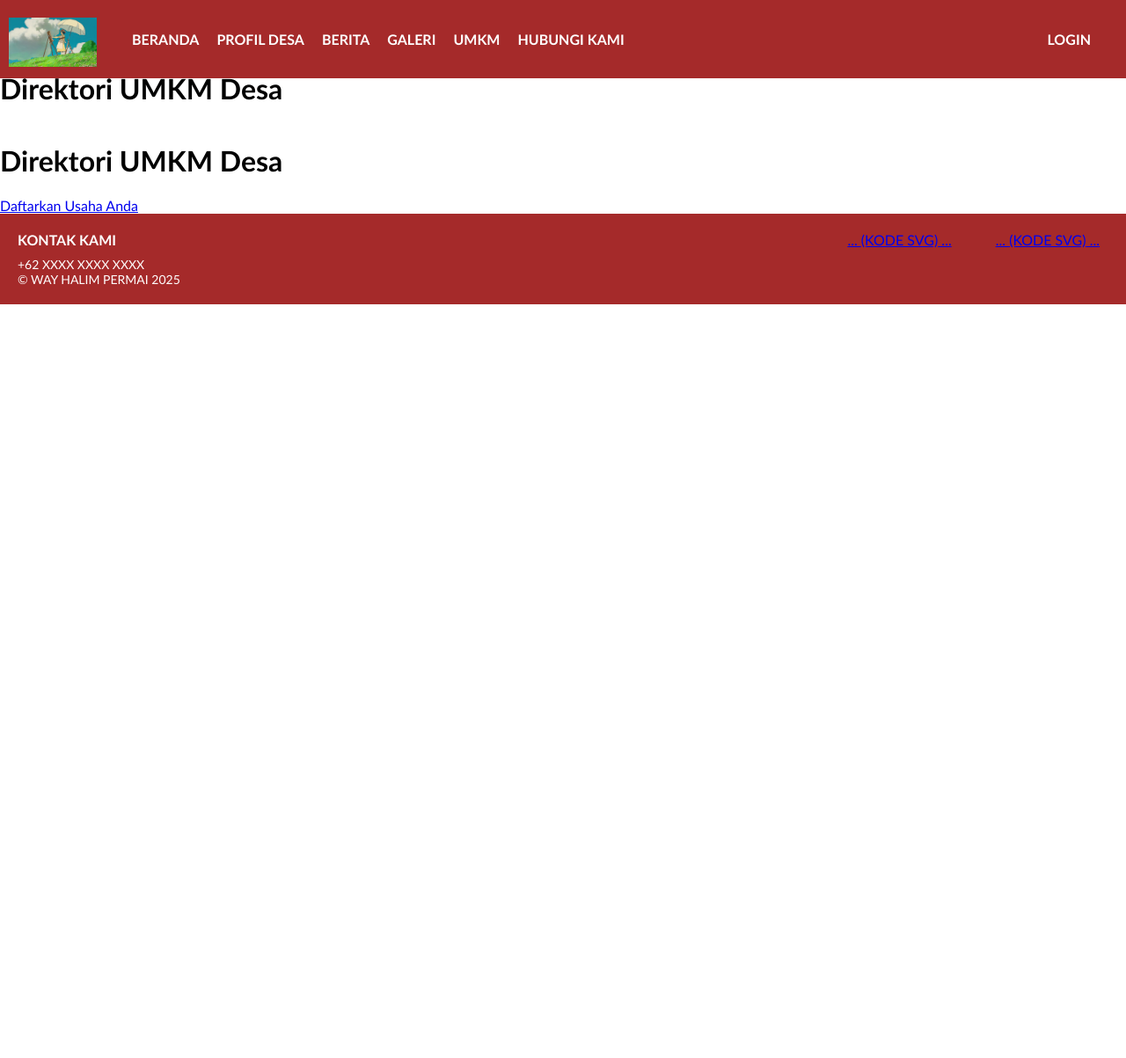
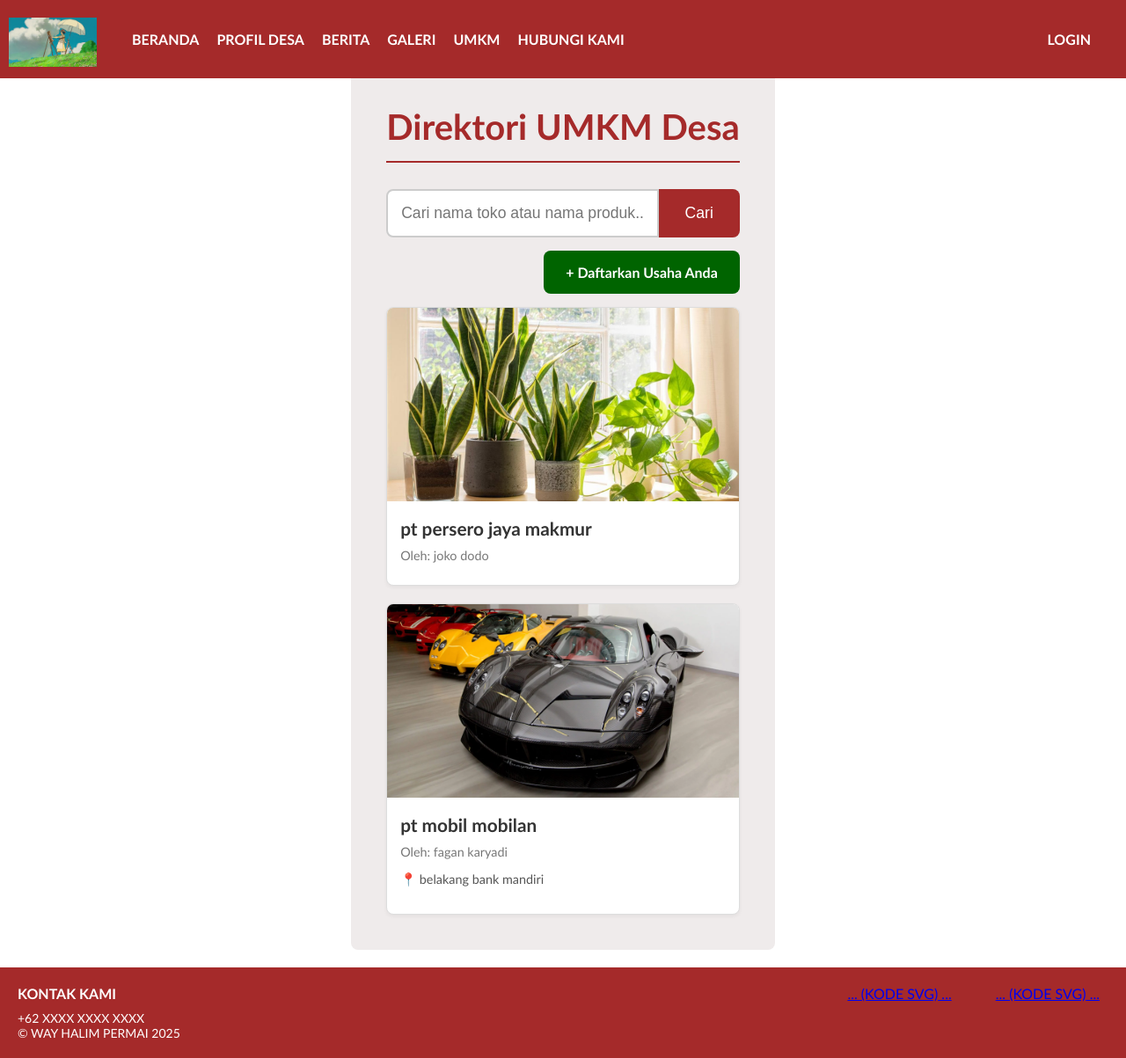
Before and after one commit to IcniP/projek_desa, a Django app: page /umkm/ in a window 1280 px wide. Shown: the whole page at 88% size. Before the commit the page ends 346 px from the top, so only its background shows below. Run offline with Django 5.2, Linux system fonts and the light colour scheme; data comes from the database, SQL or seed files in the repository; data that the repository does not hold is empty; some web fonts are replaced.

Commit message:
fix umkm dan gallery

```diff
--- a/berita/urls.py
+++ b/berita/urls.py
@@ -2,6 +2,6 @@ from django.urls import path
 from . import views
 
 urlpatterns = [
-    # URL untuk detail, misal: /berita/5/
+    path('terbaru/', views.berita_terbaru, name='berita_terbaru'),
     path('<int:pk>/', views.berita_detail, name='berita_detail'),
 ]
--- a/profil/templates/profil/base.html
+++ b/profil/templates/profil/base.html
@@ -31,7 +31,7 @@
                         <a href="{% url 'daftar_rt' %}">Lingkungan & RT</a>
                     </div>
                 </div>
-                <a href="#">Berita</a> <a href="{% url 'galeri' %}">galeri</a>
+                <a href="{% url 'berita_terbaru' %}">Berita</a> <a href="{% url 'galeri' %}">galeri</a>
                 <a href="{% url 'daftar_umkm' %}">Umkm</a>
                 <a href="{% url 'hubungi_kami' %}">Hubungi Kami</a>
             </div>
--- /dev/null
+++ b/static/css/katalog.css
@@ -0,0 +1,82 @@
+
+.main-content {
+    padding: 40px;
+    max-width: 1200px;
+    margin: 20px auto;
+    background-color: #efebeb;
+    border-radius: 8px;
+}
+
+.page-title-container {
+    margin-bottom: 30px;
+    padding-bottom: 15px;
+    border-bottom: 2px solid brown;
+}
+
+.page-title-container h1 {
+    font-size: 2.5em; color: brown; margin: 0;
+}
+
+.search-container { margin-bottom: 30px; }
+.search-form { display: flex; width: 100%; }
+.search-bar {
+    flex-grow: 1; padding: 15px; font-size: 1.1em;
+    border: 2px solid #ccc; border-radius: 8px 0 0 8px;
+}
+.search-button {
+    padding: 15px 30px; font-size: 1.1em; background-color: brown;
+    color: white; border: none; cursor: pointer; border-radius: 0 8px 8px 0;
+}
+
+.katalog-grid {
+    display: grid;
+    grid-template-columns: repeat(auto-fill, minmax(280px, 1fr));
+    gap: 20px;
+}
+
+.katalog-card {
+    background-color: #fff;
+    border: 1px solid #ddd;
+    border-radius: 8px;
+    overflow: hidden;
+    text-decoration: none;
+    color: #333;
+    box-shadow: 0 2px 4px rgba(0,0,0,0.05);
+    transition: box-shadow 0.2s ease-in-out;
+}
+
+.katalog-card:hover {
+    box-shadow: 0 4px 12px rgba(0,0,0,0.1);
+}
+
+.katalog-card-img {
+    width: 100%;
+    height: 220px;
+    object-fit: cover;
+}
+
+.katalog-card-content {
+    padding: 15px;
+}
+
+.katalog-card-title {
+    font-size: 1.3em;
+    font-weight: 600;
+    margin: 0 0 10px 0;
+    white-space: nowrap;
+    overflow: hidden;
+    text-overflow: ellipsis;
+}
+
+.katalog-card-meta {
+    font-size: 0.9em;
+    color: #777;
+    margin-bottom: 10px;
+    display: block;
+}
+
+.katalog-card-location {
+    font-size: 0.9em;
+    color: #555;
+    font-weight: 500;
+}
--- a/umkm/models.py
+++ b/umkm/models.py
@@ -1,4 +1,4 @@
-# umkm/models.py
+
 from django.db import models
 
 class UMKM(models.Model):
@@ -10,9 +10,31 @@ class UMKM(models.Model):
 
     nama_usaha = models.CharField(max_length=200)
     nama_pemilik = models.CharField(max_length=100)
-    deskripsi = models.TextField()
-    foto_produk = models.ImageField(upload_to='foto_umkm/')
+    deskripsi = models.TextField(help_text="Deskripsi umum tentang toko/usaha Anda")
+    foto_utama = models.ImageField(upload_to='umkm_utama/', help_text="Foto terbaik yang mewakili usaha Anda", blank=True, null=True)
+
+    lokasi = models.CharField(max_length=255, blank=True, null=True, help_text="Contoh: Jl. Mawar No. 10")
+    link_ecommerce = models.URLField(max_length=255, blank=True, null=True, help_text="Link ke Tokopedia, Shopee, dll.")
+    kontak_telepon = models.CharField(max_length=20, blank=True, null=True, help_text="Nomor WhatsApp atau Telepon")
+    kontak_instagram = models.CharField(max_length=100, blank=True, null=True, help_text="Nama pengguna Instagram, cth: @desa.wayhalim")
+
     status = models.CharField(max_length=30, choices=STATUS_CHOICES, default='Menunggu Persetujuan')
 
     def __str__(self):
         return self.nama_usaha
+
+class Produk(models.Model):
+    umkm = models.ForeignKey(UMKM, related_name='produk_list', on_delete=models.CASCADE)
+    nama_produk = models.CharField(max_length=200)
+    deskripsi_produk = models.TextField(blank=True, null=True)
+
+    def __str__(self):
+        return self.nama_produk
+
+class FotoUMKM(models.Model):
+    umkm = models.ForeignKey(UMKM, related_name='foto_gallery', on_delete=models.CASCADE)
+    foto = models.ImageField(upload_to='umkm_gallery/')
+    keterangan = models.CharField(max_length=100, blank=True, null=True)
+
+    def __str__(self):
+        return f"Foto untuk {self.umkm.nama_usaha}"
--- a/umkm/templates/umkm/daftar_umkm.html
+++ b/umkm/templates/umkm/daftar_umkm.html
@@ -1,28 +1,52 @@
 {% extends 'profil/base.html' %}
+{% load static %}
+
+{% block extra_css %}
+    <link rel="stylesheet" href="{% static 'css/katalog.css' %}">
+{% endblock %}
+
+{% block title %}Direktori UMKM{% endblock %}
 
 {% block content %}
-    <h1 class="mb-4">Direktori UMKM Desa</h1>
-    <div class="row">
-        {% for umkm in semua_umkm %}
-            <div class="col-md-4 mb-3">
-                <div class="card">
-                    <img src="{{ umkm.foto_produk.url }}" class="card-img-top" alt="{{ umkm.nama_usaha }}">
-                    <div class="card-body">
-                        <h5 class="card-title">{{ umkm.nama_usaha }}</h5>
-                        <h6 class="card-subtitle mb-2 text-muted">Pemilik: {{ umkm.nama_pemilik }}</h6>
-                        <p class="card-text">{{ umkm.deskripsi }}</p>
-                    </div>
-                </div>
-            </div>
-        {% endfor %}
-    </div>
-    <div class="d-flex justify-content-between align-items-center mb-4">
+<div class="main-content">
+    <div class="page-title-container">
         <h1>Direktori UMKM Desa</h1>
-        <a href="{% url 'pendaftaran_umkm' %}" class="btn btn-success">Daftarkan Usaha Anda</a>
     </div>
 
-    <div class="row">
+    <div class="search-container">
+        <form class="search-form" method="GET" action="{% url 'daftar_umkm' %}">
+            <input type="text" name="q" class="search-bar"
+                   placeholder="Cari nama toko atau nama produk..."
+                   value="{{ query|default:'' }}">
+            <button type="submit" class="search-button">Cari</button>
+        </form>
+    </div>
+
+    <div style="margin-bottom: 30px; text-align: right;">
+        <a href="{% url 'pendaftaran_umkm' %}" class="btn btn-success" style="padding: 15px 25px; background-color: darkgreen; color: white; text-decoration: none; border-radius: 8px; font-weight: 600;">
+            + Daftarkan Usaha Anda
+        </a>
+    </div>
+
+    <div class="katalog-grid">
+
         {% for umkm in semua_umkm %}
-            {% endfor %}
+        <a href="{% url 'umkm_detail' pk=umkm.pk %}" class="katalog-card">
+            <img src="{{ umkm.foto_utama.url }}" alt="{{ umkm.nama_usaha }}" class="katalog-card-img">
+            <div class="katalog-card-content">
+                <h3 class="katalog-card-title">{{ umkm.nama_usaha }}</h3>
+                <span class="katalog-card-meta">
+                    Oleh: {{ umkm.nama_pemilik }}
+                </span>
+                {% if umkm.lokasi %}
+                <p class="katalog-card-location">📍 {{ umkm.lokasi }}</p>
+                {% endif %}
+            </div>
+        </a>
+        {% empty %}
+        <p>Tidak ada UMKM yang ditemukan.</p>
+        {% endfor %}
+
     </div>
+</div>
 {% endblock %}
--- a/umkm/urls.py
+++ b/umkm/urls.py
@@ -5,4 +5,5 @@ from . import views
 urlpatterns = [
     path('', views.daftar_umkm, name='daftar_umkm'),
     path('daftar/', views.pendaftaran_umkm, name='pendaftaran_umkm'),
+    path('<int:pk>/', views.umkm_detail, name='umkm_detail'),
 ]
--- a/umkm/views.py
+++ b/umkm/views.py
@@ -1,14 +1,38 @@
 # umkm/views.py
-from django.shortcuts import render, redirect
-from .models import UMKM
+from django.shortcuts import render, redirect, get_object_or_404
+from django.db.models import Q
+from .models import UMKM, Produk
 from .forms import UMKMForm
 
 def daftar_umkm(request):
-    umkm_disetujui = UMKM.objects.filter(status='Disetujui')
+    query = request.GET.get('q')
+
+    umkm_list = UMKM.objects.filter(status='Disetujui')
+
+    if query:
+        umkm_list = umkm_list.filter(
+            Q(nama_usaha__icontains=query) |
+            Q(produk_list__nama_produk__icontains=query)
+        ).distinct()
+
     context = {
-        'semua_umkm': umkm_disetujui,
+        'semua_umkm': umkm_list,
+        'query': query,
     }
     return render(request, 'umkm/daftar_umkm.html', context)
+
+def umkm_detail(request, pk):
+    umkm = get_object_or_404(UMKM, pk=pk, status='Disetujui')
+
+    produk = umkm.produk_list.all()
+    foto_gallery = umkm.foto_gallery.all()
+
+    context = {
+        'umkm': umkm,
+        'produk_list': produk,
+        'foto_gallery': foto_gallery,
+    }
+    return render(request, 'umkm/umkm_detail.html', context)
 
 def pendaftaran_umkm(request):
     if request.method == 'POST':
@@ -18,7 +42,6 @@ def pendaftaran_umkm(request):
             return redirect('daftar_umkm')
     else:
         form = UMKMForm()
-
     context = {
         'form': form,
     }
```
Also changed, not shown: berita/views.py (+13 -2 lines), profil/templates/profil/galeri.html (+44 -0 lines), profil/views.py (+29 -2 lines), static/css/galeri.css (added, +98 -0 lines), umkm/admin.py (+12 -5 lines), umkm/forms.py (+35 -1 lines), umkm/templates/umkm/umkm_detail.html (added, +71 -0 lines), db.sqlite3, media/umkm_utama/image_2025-11-04_154402108.png (added), media/umkm_utama/image_2025-11-04_155313745.png (added), umkm/migrations/0002_remove_umkm_foto_produk_umkm_foto_utama_and_more.py (added).
